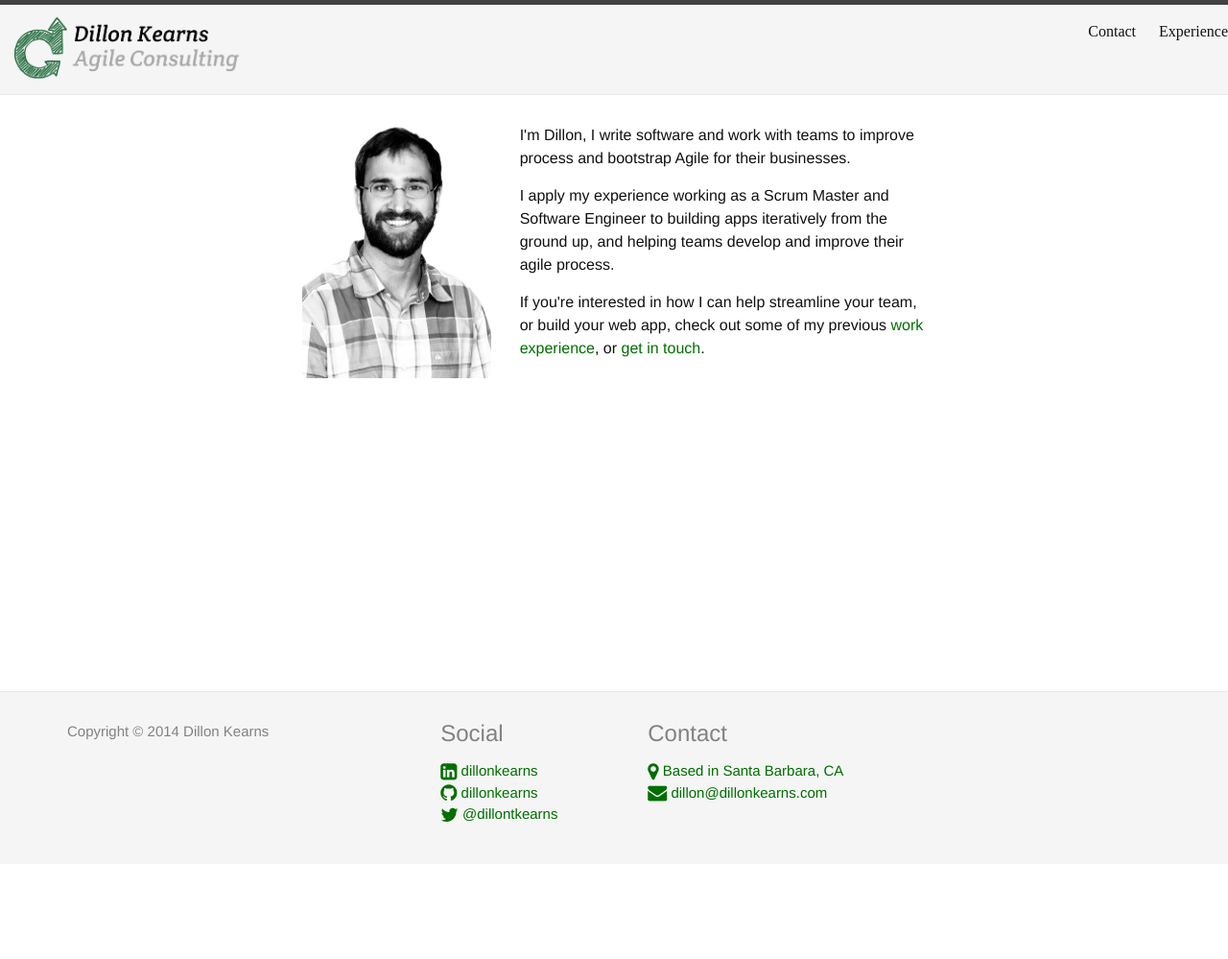
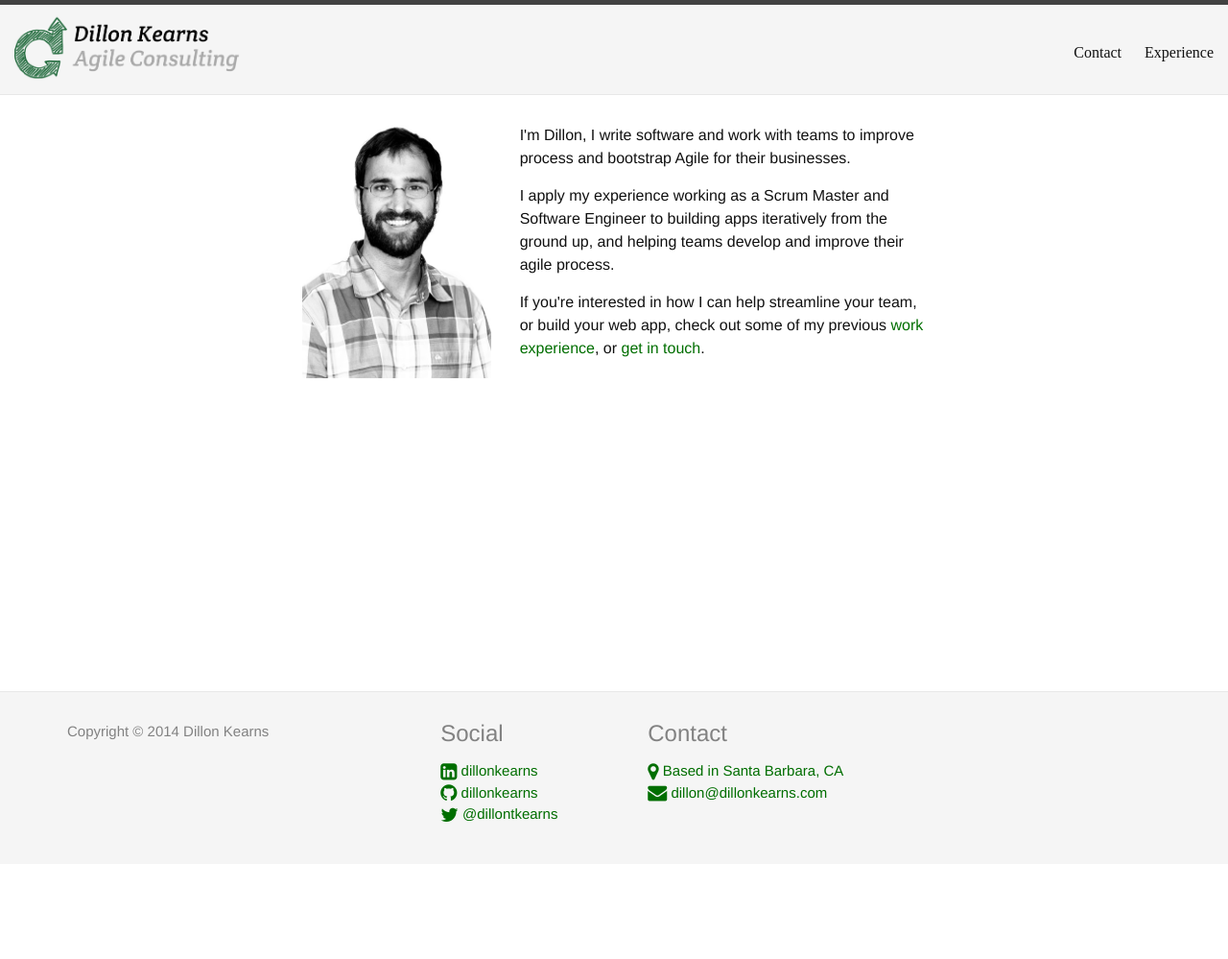
Before and after one commit to dillonkearns/dillonkearns.github.io, a Jekyll site: the page built from index.html, in a window 1280 px wide. Shown: the whole page at 96% size. Built offline with Jekyll 4.4.1, drawn with Linux system fonts in a browser that asks for light colours; nearby versions of some CDN libraries.

Commit message:
Center nav items.

```diff
--- a/css/main.scss
+++ b/css/main.scss
@@ -72,6 +72,11 @@ body {
   padding: 15px;
 }
 
+.site-nav {
+  line-height: 100px;
+  padding-right: 15px;
+}
+
 
 .site-header {
   font-family: Didot;
```
